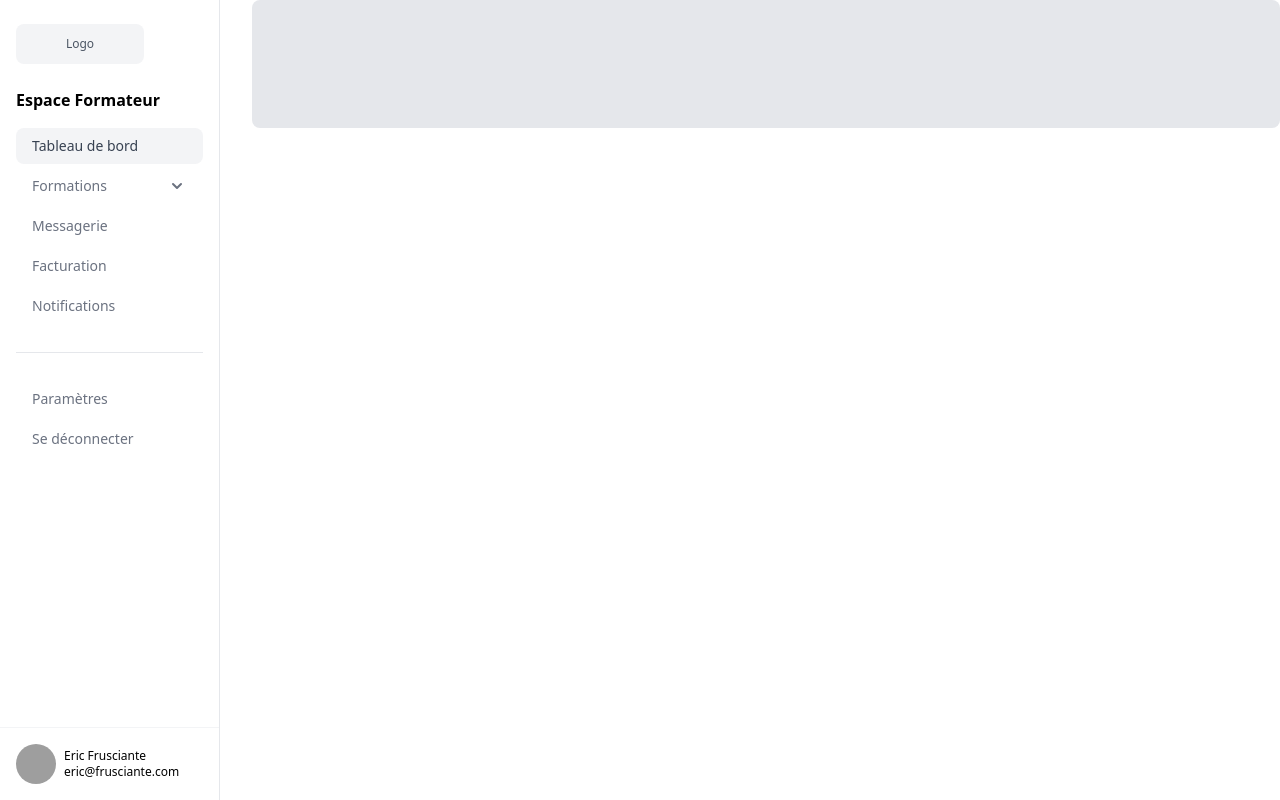
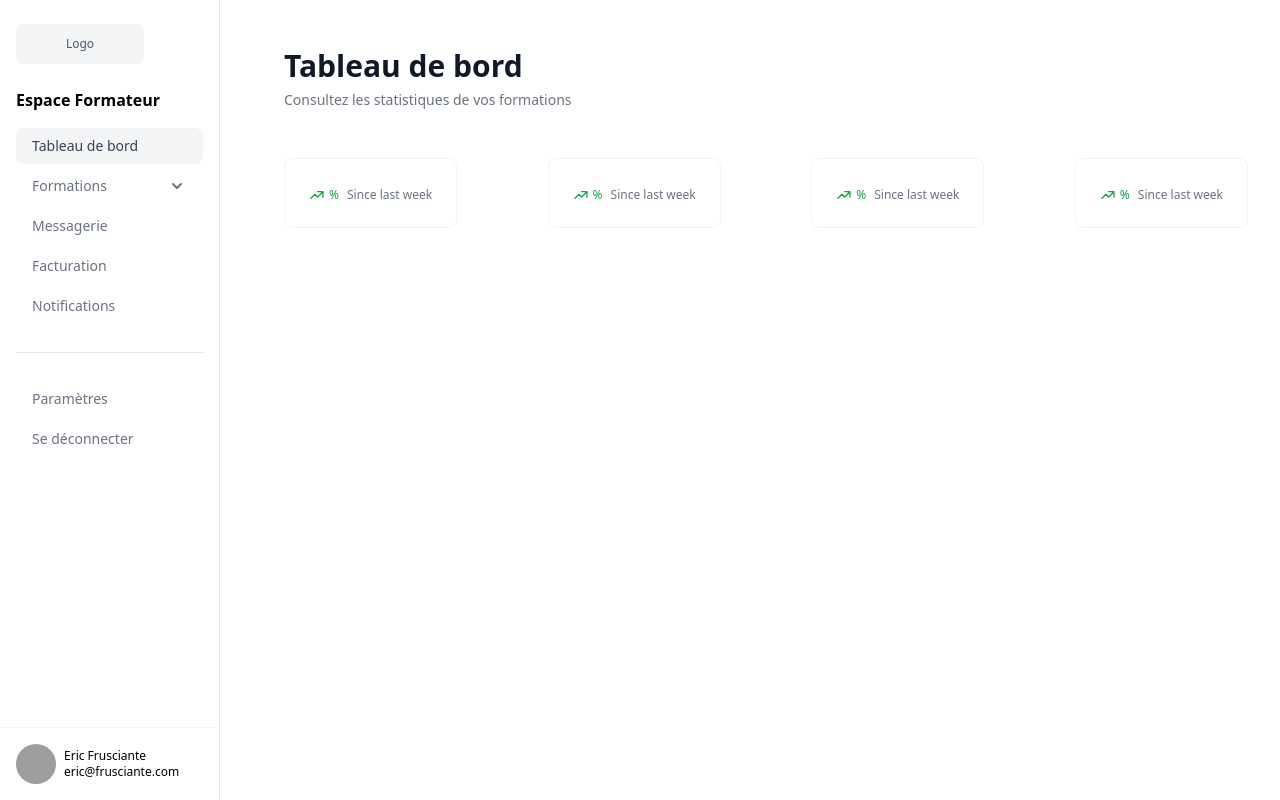
Before and after one commit to BrietGame/ShareSkills_App, a Nuxt app: page /dashboard in a window 1280 px wide. Built offline with nearby package versions, Linux system fonts and the light colour scheme; grey boxes are pictures that could not be loaded.

Commit message:
Add dashboard page

```diff
--- /dev/null
+++ b/components/CardStat.vue
@@ -0,0 +1,51 @@
+<template>
+    <article class="rounded-lg border border-gray-100 bg-white p-6">
+    <div>
+      <p class="text-sm text-gray-500">{{title}}</p>
+
+      <p class="text-2xl font-medium text-gray-900">{{ value }}</p>
+    </div>
+
+    <div class="mt-1 flex gap-1 text-green-600">
+      <svg
+        xmlns="http://www.w3.org/2000/svg"
+        class="size-4"
+        fill="none"
+        viewBox="0 0 24 24"
+        stroke="currentColor"
+      >
+        <path
+          stroke-linecap="round"
+          stroke-linejoin="round"
+          stroke-width="2"
+          d="M13 7h8m0 0v8m0-8l-8 8-4-4-6 6"
+        />
+      </svg>
+
+      <p class="flex gap-2 text-xs">
+        <span class="font-medium"> {{percentage}}% </span>
+
+        <span class="text-gray-500"> Since last week </span>
+      </p>
+    </div>
+  </article>
+</template>
+
+<script>
+import { defineProps } from 'vue'
+
+defineProps({
+    title: {
+        type: String,
+        required: true
+    },
+    value: {
+        type: String,
+        required: true
+    },
+    percentage: {
+        type: String,
+        required: true
+    }
+})
+</script>
--- a/layouts/default.vue
+++ b/layouts/default.vue
@@ -3,6 +3,10 @@
       <div class="h-32 rounded-lg bg-gray-200">
         <Sidebar />
       </div>
-      <div class="h-32 rounded-lg bg-gray-200"></div>
+      <div class="h-32 rounded-lg">
+        <div class="mx-auto max-w-screen-xl px-4 py-8 sm:px-6 sm:py-12 lg:px-8">
+          <slot />
+        </div>
+      </div>
     </div>
   </template>
--- /dev/null
+++ b/pages/dashboard.vue
@@ -0,0 +1,52 @@
+<template>
+    <div>
+        <header class="bg-white mb-12">
+            <div class="flex flex-col items-start gap-4 md:flex-row md:items-center md:justify-between">
+                <div>
+                    <h1 class="text-2xl font-bold text-gray-900 sm:text-3xl">Tableau de bord</h1>
+
+                    <p class="mt-1.5 text-sm text-gray-500">
+                        Consultez les statistiques de vos formations
+                    </p>
+                </div>
+            </div>
+        </header>
+
+        <section>
+            <div class="flex flex-row justify-between">
+                <CardStat
+                title="Impressions"
+                value="1112"
+                percentage="56"
+                 />
+                 <CardStat
+                title="Nouveaux élèves"
+                value="120"
+                percentage="56"
+                 />
+                 <CardStat
+                title="Interactions"
+                value="455"
+                percentage="56"
+                 />
+                 <CardStat
+                title="Note globale"
+                value="4.5"
+                percentage="56"
+                 />
+            </div>
+        </section>
+    </div>
+</template>
+
+<script>
+import CardStat from '~/components/CardStat.vue'
+import { defineComponent } from 'vue'
+
+defineComponent({
+    name: 'Dashboard',
+    components: {
+        CardStat
+    }
+})
+</script>
```
